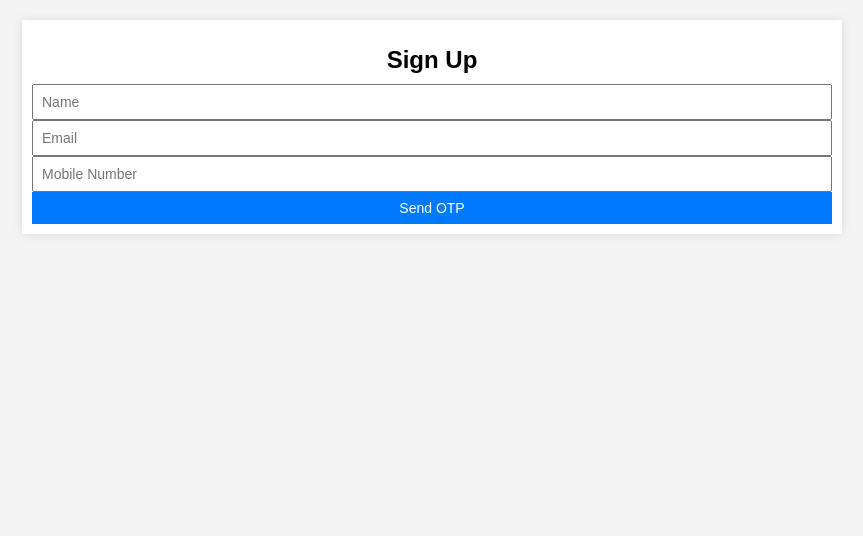
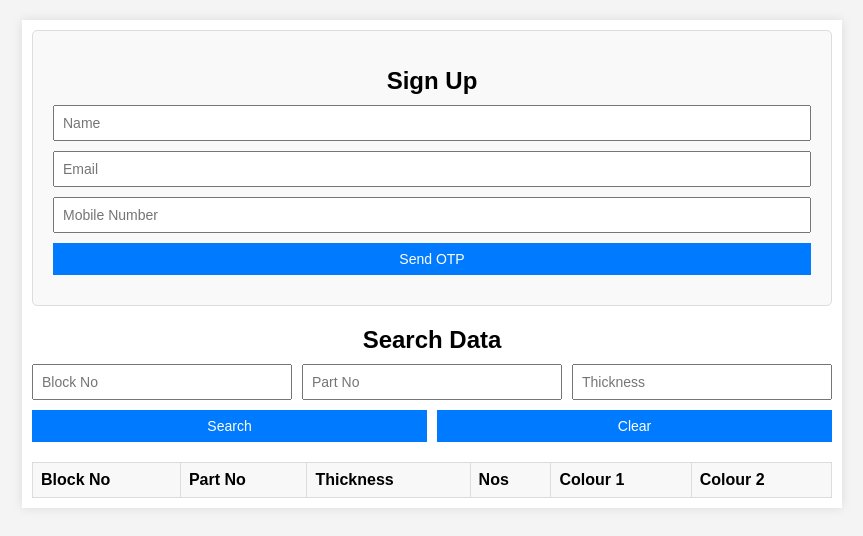
Before and after one commit to Mechengineersoft/my-website1, a website: page index.html in a window 1280 px wide. Shown: the whole page, without its empty margins (208-1071 px from the left). Drawn offline with Linux system fonts and the light colour scheme.

```diff
--- a/index.html
+++ b/index.html
@@ -3,11 +3,13 @@
 <head>
     <meta charset="UTF-8">
     <meta name="viewport" content="width=device-width, initial-scale=1.0">
-    <title>Sign Up with OTP</title>
+    <title>Search Data</title>
     <link rel="stylesheet" href="styles.css">
 </head>
 <body>
     <div class="container">
+        <!-- Sign-Up Form -->
+        <div class="signup-container">
             <h1>Sign Up</h1>
             <form id="signupForm">
                 <input type="text" id="name" placeholder="Name" required>
@@ -21,6 +23,35 @@
             </form>
             <div id="message"></div>
         </div>
+
+        <!-- Search Form -->
+        <h1>Search Data</h1>
+        <div class="search-container">
+            <div class="search-fields">
+                <input type="text" id="blockNo" placeholder="Block No" required>
+                <input type="text" id="partNo" placeholder="Part No">
+                <input type="text" id="thickness" placeholder="Thickness">
+            </div>
+            <div class="search-buttons">
+                <button onclick="searchData()">Search</button>
+                <button onclick="clearData()">Clear</button>
+            </div>
+        </div>
+        <div id="colorDisplay"></div>
+        <table id="dataTable">
+            <thead>
+                <tr>
+                    <th>Block No</th>
+                    <th>Part No</th>
+                    <th>Thickness</th>
+                    <th>Nos</th>
+                    <th>Colour 1</th>
+                    <th>Colour 2</th>
+                </tr>
+            </thead>
+            <tbody></tbody>
+        </table>
+    </div>
     <script src="script.js"></script>
 </body>
 </html>
--- a/script.js
+++ b/script.js
@@ -1,3 +1,62 @@
+// Existing searchData function
+async function searchData() {
+    const blockNo = document.getElementById('blockNo').value;
+    const partNo = document.getElementById('partNo').value;
+    const thickness = document.getElementById('thickness').value;
+
+    if (!blockNo) {
+        alert('Block No is required');
+        return;
+    }
+
+    try {
+        const response = await fetch(`/.netlify/functions/fetchData?blockNo=${blockNo}&partNo=${partNo}&thickness=${thickness}`);
+        const data = await response.json();
+        console.log('API Response:', data); // Log the API response
+        displayData(data);
+    } catch (error) {
+        console.error('Error fetching data:', error); // Log any errors
+    }
+}
+
+// Existing displayData function
+function displayData(data) {
+    const tableBody = document.querySelector('#dataTable tbody');
+    const colorDisplay = document.getElementById('colorDisplay');
+    tableBody.innerHTML = '';
+
+    if (data.length > 0) {
+        const [blockNo, partNo, thickness, nos, colour1, colour2] = data[0];
+        colorDisplay.innerHTML = `Fac Colour: ${colour1} <br> Sub Colour: ${colour2}`;
+        colorDisplay.style.color = colour1;
+        colorDisplay.style.backgroundColor = colour2;
+
+        data.forEach(row => {
+            const tr = document.createElement('tr');
+            row.forEach(cell => {
+                const td = document.createElement('td');
+                td.textContent = cell;
+                tr.appendChild(td);
+            });
+            tableBody.appendChild(tr);
+        });
+    } else {
+        colorDisplay.innerHTML = 'No data found';
+        colorDisplay.style.color = 'black';
+        colorDisplay.style.backgroundColor = 'transparent';
+    }
+}
+
+// Existing clearData function
+function clearData() {
+    document.getElementById('blockNo').value = '';
+    document.getElementById('partNo').value = '';
+    document.getElementById('thickness').value = '';
+    document.getElementById('colorDisplay').innerHTML = '';
+    document.querySelector('#dataTable tbody').innerHTML = '';
+}
+
+// New sign-up and OTP functions
 async function sendOTP() {
     const name = document.getElementById('name').value;
     const email = document.getElementById('email').value;
--- a/styles.css
+++ b/styles.css
@@ -104,3 +104,42 @@
         font-size: 16px;
     }
 }
+.signup-container {
+    margin-bottom: 20px;
+    padding: 20px;
+    background: #f9f9f9;
+    border: 1px solid #ddd;
+    border-radius: 5px;
+}
+
+.signup-container h1 {
+    font-size: 24px;
+    margin-bottom: 10px;
+}
+
+.signup-container input {
+    padding: 8px;
+    font-size: 14px;
+    width: 100%;
+    margin-bottom: 10px;
+    box-sizing: border-box;
+}
+
+.signup-container button {
+    padding: 8px 12px;
+    font-size: 14px;
+    background-color: #007bff;
+    color: white;
+    border: none;
+    cursor: pointer;
+}
+
+.signup-container button:hover {
+    background-color: #0056b3;
+}
+
+#message {
+    margin-top: 10px;
+    font-size: 14px;
+    color: green;
+}
```
Lines whose indentation alone changed are shown as unchanged.
